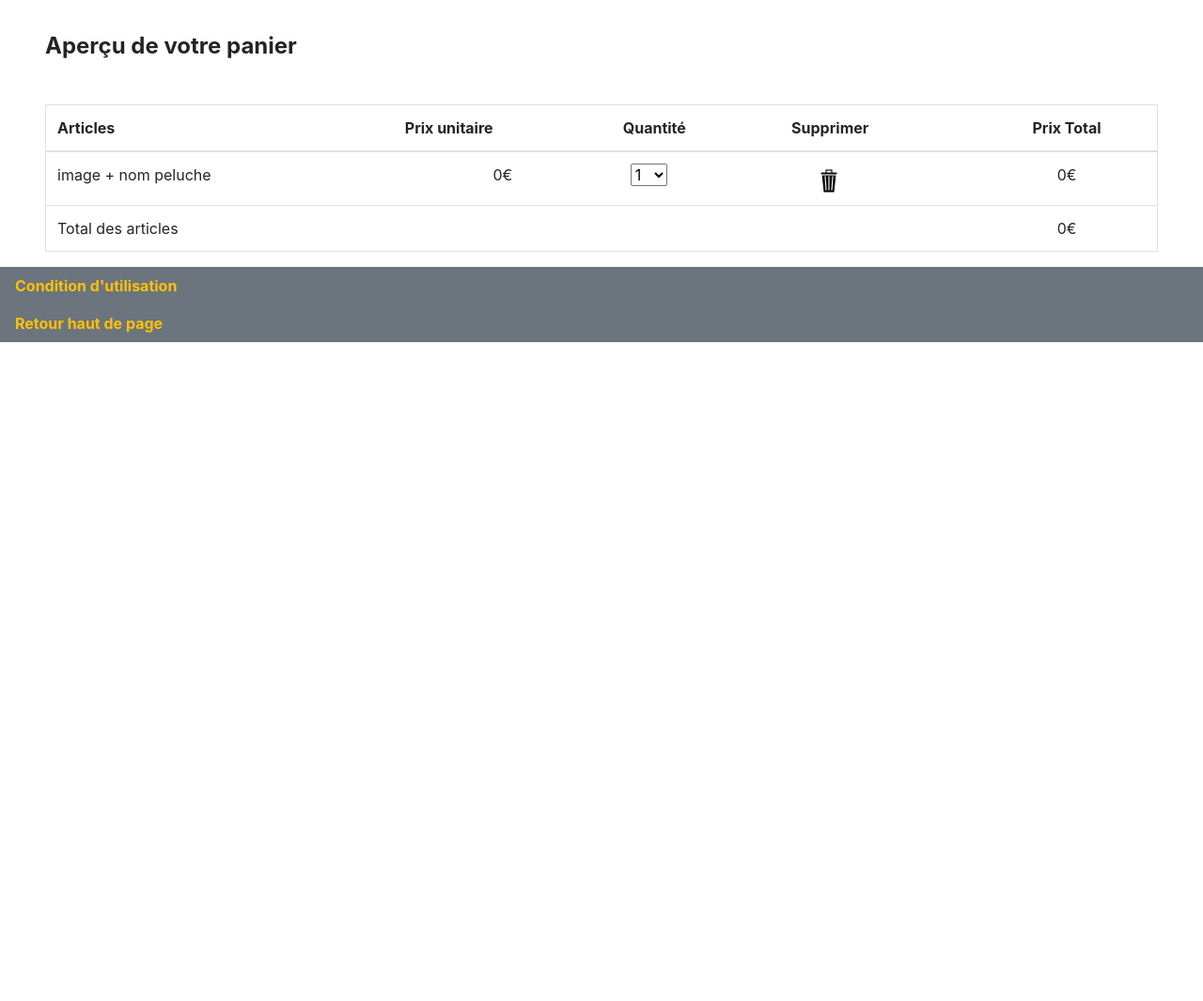
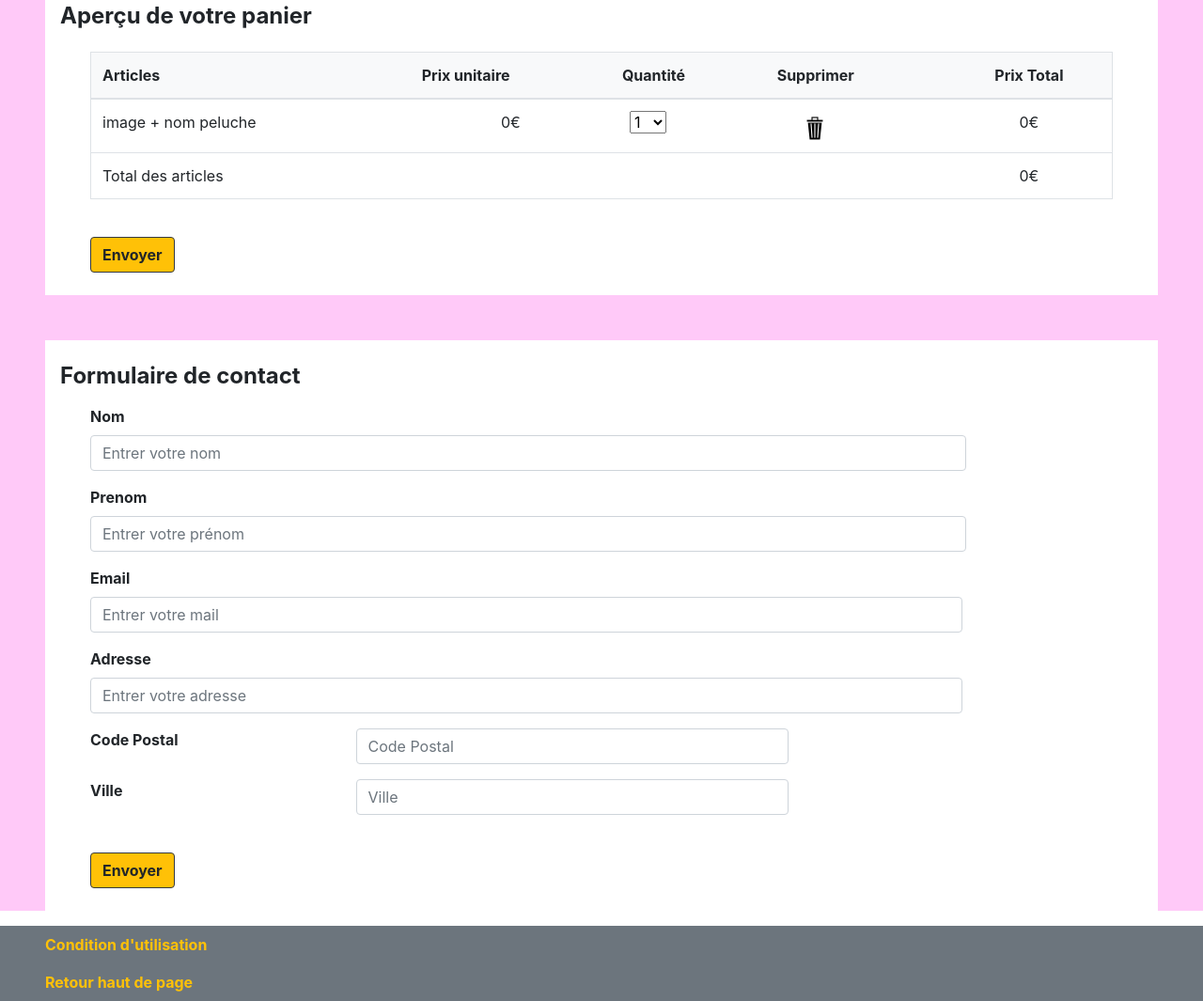
Before and after one commit to Chaplin16/RamosAurore_5_28122020, a plain HTML site: page P5FrontEnd/orderProduct.html in a window 1280 px wide. Shown: the part 828-1893 px from the top of the page at 94% size. Before the commit the page ends 1192 px from the top, so only its background shows below. Drawn offline with nearby package versions, Linux system fonts and the light colour scheme; no server answers.

Commit message:
formulaire de contact et design general

```diff
--- a/P5FrontEnd/orderProduct.html
+++ b/P5FrontEnd/orderProduct.html
@@ -41,16 +41,16 @@
     </header>
 
 <!--main-->
-    <main>
+    <main class="bgColor">
         <!--le panier-->
-        <div class="containerOrder mt-5 ml-5 mr-5">
-            <h4 class="font-weight-bold">Aperçu de votre panier</h4>
+        <div class="containerOrder pt-3 ml-5 mr-5 bg-white">
+            <h4 class="font-weight-bold pl-3">Aperçu de votre panier</h4>
             <form class="form-horizontal" role="form" method="get" action="#">
-                <div class="table_box_panier mt-5"><!--contient le tableau-->
+                <div class="table_box_panier mt-4 ml-5 mr-5 "><!--contient le tableau-->
                 <!--le tableau-->
                     <table class="table border">
                         <!--entete tableau-->
-                        <thead class="table-striped">
+                        <thead class="table-striped bg-light ">
                         <tr>
                             <th>Articles</th>
                             <th>Prix unitaire</th>
@@ -60,7 +60,7 @@
                         </tr>
                         </thead>
                         <!--1ere ligne-->
-                        <tbody>
+                        <tbody id="cart-tablebocdy">
                             <tr>
                             <td>image + nom peluche</td>
                             <td class="text-center">0€</td>
@@ -93,23 +93,83 @@
                     </table>
                 </div>
             </form>
+            <button class="btn btn-warning border-dark font-weight-bold mt-4 mb-4 ml-5">Envoyer</button>
         </div>
         <!--fin du panier-->
 
         <!--formulaire de contact-->
-        <!--fin du formulaire de contact"-->
+    <div class="containerMessage bg-white mt-5 mr-5 ml-5">
+        <h4 class="font-weight-bold pt-4 pl-3 pb-2">Formulaire de contact</h4>
+        <form class="ml-5 mr-3">
+            <div class="form-group">
+                <div class="form-row">
+                    <label class="col-12 font-weight-bold" for="nom">Nom</label>
+                    <div class="col-10">
+                        <input id="nom" type="text" class="form-control" name="" placeholder="Entrer votre nom">
+                    </div>
+                </div>
+            </div>
+            <div class="form-group">
+                <div class="form-row">
+                    <label class="col-12 font-weight-bold" for="nom">Prenom</label>
+                    <div class="col-10">
+                        <input id="prenom" type="text" class="form-control" name="" placeholder="Entrer votre prénom">
+                    </div>
+                </div>
+            </div>
+            <div class="form-group">
+                <div class="row">
+                    <label class="col-12 font-weight-bold" for="mail">Email</label>
+                    <div class="col-10">
+                        <input id="mail" type="text" class="form-control" name="" placeholder="Entrer votre mail">
+                    </div>
+                </div>
+            </div>
+            <div class="form-group">
+                <div class="row ">
+                    <label class="col-12 font-weight-bold" for="adresse">Adresse</a></label>
+                    <div class="col-10">
+                        <input id="adresse" type="text" class="form-control" name="" placeholder="Entrer votre adresse">
+                    </div>
+                </div>
+            </div>
+            <div class="form-group">
+                <div class="form-row">
+                    <label class="col-3 font-weight-bold" for="CP">Code Postal</label>
+                    <div class="col-5">
+                        <input id="CP" type="text" class="form-control" name="" placeholder="Code Postal">
+                    </div>
+                </div>
+            </div> <div class="form-group">
+                <div class="form-row">
+                    <label class="col-3 font-weight-bold" for="ville">Ville</label>
+                    <div class="col-5">
+                        <input id="ville" type="text" class="form-control" name="" placeholder="Ville">
+                    </div>
+                </div>
+            </div>
+
+            <div class="form-group">
+                <div class="row">
+                <div class="col-md-1 ">
+                        <button class="btn btn-warning font-weight-bold border-dark mt-4 mb-4">Envoyer</button>
+                    </div>
+                </div>
+            </div>
+        </form>
+    </div>            <!--fin du formulaire de contact"-->
 
     </main>
 
 <!---Footer -->
-     <footer class="row ">
+     <footer class="row">
         <div class="col-12 bg-secondary">
             <ul class="navbar-nav font-weight-bold w-100 justify-content-end">
-                <li class="nav-item active ml-3">
+                <li class="nav-item active ml-5">
                     <a class="nav-link text-warning" href="#">Condition d'utilisation</a>
                 </li>
-                <li class="nav-item">
-                    <a class="nav-link text-warning ml-3" href="index.html">Retour haut de page</a>
+                <li class="nav-item ml-5">
+                    <a class="nav-link text-warning" href="index.html">Retour haut de page</a>
                 </li>
             </ul>
         </div>
--- a/P5FrontEnd/showProductArray.js
+++ b/P5FrontEnd/showProductArray.js
@@ -30,7 +30,7 @@ function showProduct(product) {
                 <img src="star-solid.jpg"/>
                 <img src="star-solid.jpg"/>
 
-            <button onclick="window.location.href ="#" type="button" value="Commander" class="text-right float-right">Commander</button>
+            <button onclick="window.location.href ="#" type="button" value="Commander" class="btn btn-warning font-weight-bold border-dark  text-right float-right">Commander</button>
         </div>
     </div>
     </div>`;
--- a/P5FrontEnd/showProductDetail.js
+++ b/P5FrontEnd/showProductDetail.js
@@ -19,13 +19,13 @@ fetch("http://localhost:3000/api/teddies/" + id)
 // je recupere les infos precis du nounours (nom, image, prix, description )
         containerProductDetail.innerHTML +=
             `<section class="flex row justify-content-center mt-3 mb-3">
-            <div class="col-5 border card border">
+            <div class="col-5 border card border-warning border-right-0">
                 <figure id="figure">
                    <p id="erreur"></p>
                    <img src=${showTeddy.imageUrl} class="img-fluid rounded align-items-center mt-3" alt="ours en peluche">
                 </figure>
             </div>
-            <div id="card-body" class=" col-5 border  flex flex-col flex-wrap bg-light">
+            <div id="card-body" class=" col-5 border border-warning  border-left-0 flex flex-col flex-wrap bg-light">
                 <h2 class="card-title text-center font-weight-bold mt-4">${showTeddy.name}</h2>
                <figcaption>
                    <p class="card-text text-center">${showTeddy.description}</p>
@@ -57,7 +57,7 @@ fetch("http://localhost:3000/api/teddies/" + id)
                 <img src="star-solid.jpg"/>
                 <img src="star-solid.jpg"/>
                 <img src="star-solid.jpg"/>
-                <button onclick="window.location.href ="#" type="button"class="add-to-cart float-right mb-4 " data-id="${showTeddy._id}" data-name="${showTeddy.name}" data-price="${showTeddy.price /100}"  value="Commander">Ajouter au panier</button>
+                <button onclick="window.location.href ="#" type="button"class="add-to-cart float-right mb-4 btn btn-warning font-weight-bold border-dark" data-id="${showTeddy._id}" data-name="${showTeddy.name}" data-price="${showTeddy.price /100}"  value="Commander">Ajouter au panier</button>
             </div>
         </section>`;
 
```
Also changed, not shown: P5FrontEnd/index.html (+11 -0 lines), P5FrontEnd/mouseShoppingCart.js (added, +23 -0 lines).
